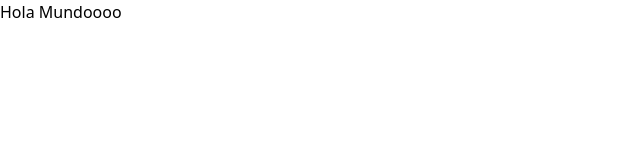
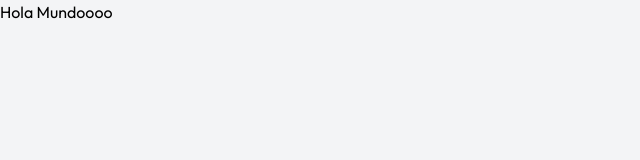
Before and after one commit to Valenmar03/frontend_gestionEco, a React (Vite) app: page / in a window 1280 px wide. Shown: the top 160 px of the page, without its empty margins (0-640 px from the left). Built offline with nearby package versions, Linux system fonts and the light colour scheme.

Commit message:
Enhance HTML structure and add font styles in CSS

```diff
--- a/index.html
+++ b/index.html
@@ -1,12 +1,18 @@
-<!doctype html>
+<!DOCTYPE html>
 <html lang="en">
    <head>
       <meta charset="UTF-8" />
       <link rel="icon" type="image/svg+xml" href="/Logo.png" />
       <meta name="viewport" content="width=device-width, initial-scale=1.0" />
+      <link rel="preconnect" href="https://fonts.googleapis.com" />
+      <link rel="preconnect" href="https://fonts.gstatic.com" crossorigin />
+      <link
+         href="https://fonts.googleapis.com/css2?family=Outfit:wght@100..900&family=Roboto:ital,wght@0,100;0,300;0,400;0,500;0,700;0,900;1,100;1,300;1,400;1,500;1,700;1,900&display=swap"
+         rel="stylesheet"
+      />
       <title>Gestión Ecorganico</title>
    </head>
-  <body>
+   <body class="bg-gray-100 font-outfit">
       <div id="root"></div>
       <script type="module" src="/src/main.tsx"></script>
    </body>
--- a/src/index.css
+++ b/src/index.css
@@ -1 +1,6 @@
 @import "tailwindcss";
+
+@theme {
+    --font-outfit: "Outfit", "Roboto";
+    --font-roboto: "Roboto", "Outfit", "sans-serif";
+}
```
Lines whose indentation alone changed are shown as unchanged.
